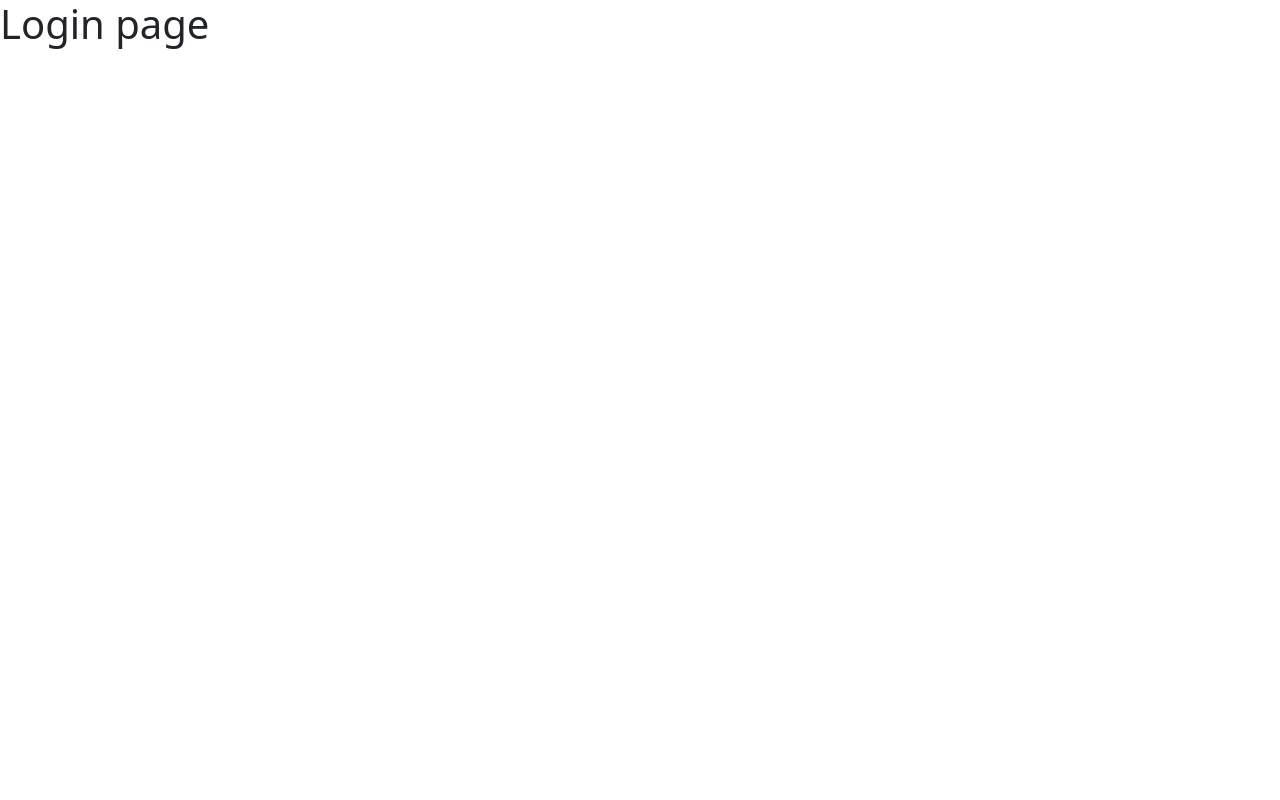
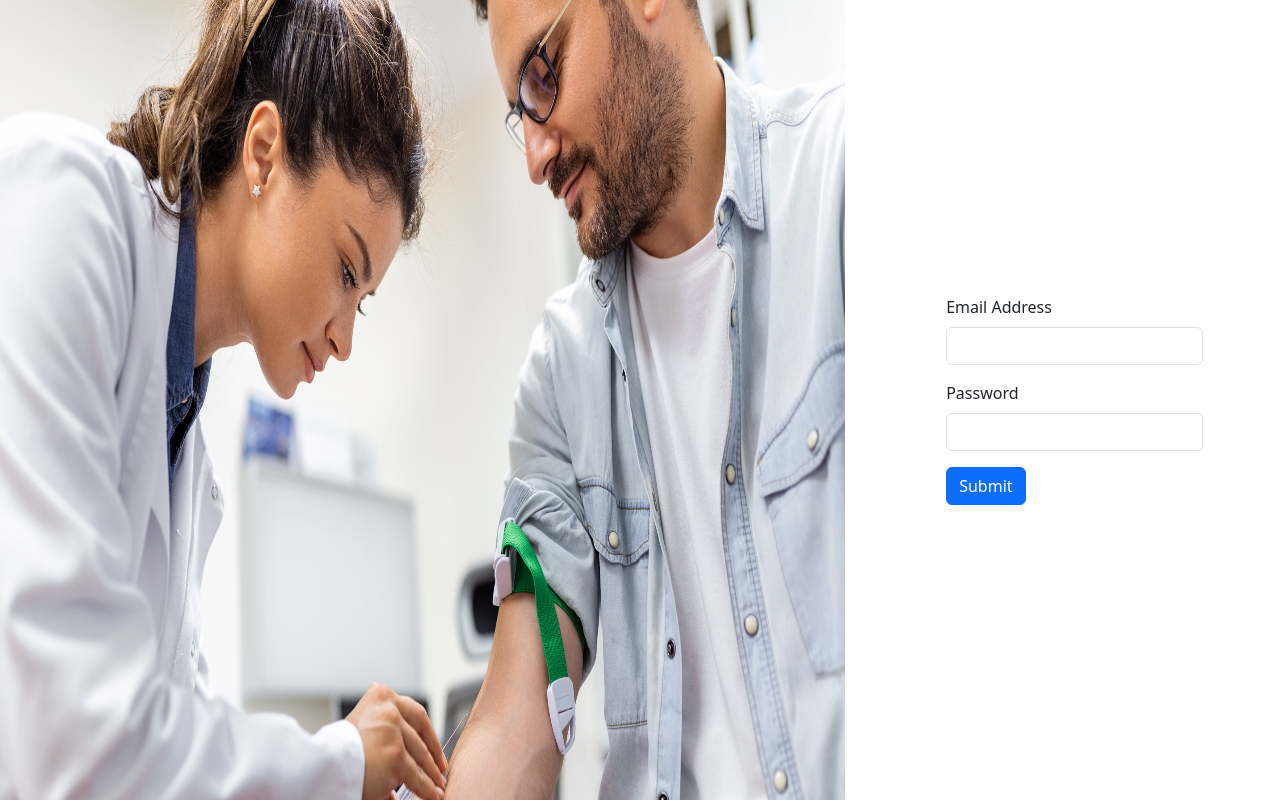
Before and after one commit to khushirajput305/blood_bank_mernStack, a React (Create React App) app in the folder client/: page /login in a window 1280 px wide. Shown: the top 800 px of the page. Built offline with nearby package versions, Linux system fonts and the light colour scheme.

Commit message:
login page

```diff
--- a/client/src/index.css
+++ b/client/src/index.css
@@ -3,3 +3,15 @@
   padding: 0;
   box-sizing: border-box;
 }
+
+.form-banner img{
+height: 120%;
+width: 100%;
+}
+
+.form-container{
+  display: flex;
+  align-items: center;
+  justify-content: center;
+  min-height: 100vh;
+}
--- a/client/src/pages/auth/Login.js
+++ b/client/src/pages/auth/Login.js
@@ -1,11 +1,44 @@
-import React from 'react'
+import React from "react";
 
 const Login = () => {
   return (
-    <div>
-      <h1>Login page</h1>
-    </div>
-  )
-}
+    <>
+      <div className="row">
+        <div className="col-md-8 form-banner">
+          <img src="./assets/images/banner1.jpg" alt="loginImage" />
+        </div>
+        <div className="col-md-4 form-container">
+          <form>
+            <div className="mb-3">
+              <label htmlFor="email here" className="form-label">
+                Email Address
+              </label>
+              <input
+                type="email"
+                className="form-control"
+                id="exampleInputEmail"
+                aria-describedby="emailHelp"
+              />
+            </div>
+            <div className="mb-3">
+              <label htmlFor="password here" className="form-label">
+                Password
+              </label>
+              <input
+                type="password"
+                className="form-control"
+                id="exampleInputpassword"
+                aria-describedby="passwordHelp"
+              />
+            </div>
+            <button type="submit" className="btn btn-primary">
+              Submit
+            </button>
+          </form>
+        </div>
+      </div>
+    </>
+  );
+};
 
-export default Login
+export default Login;
```
Also changed, not shown: client/public/assets/images/banner1.jpg (added), client/public/assets/images/banner2.jpg (added).
